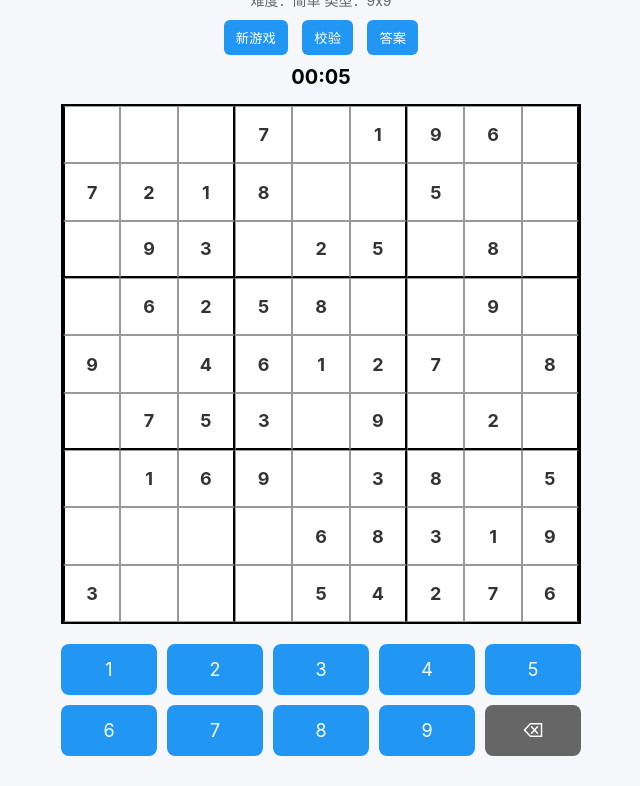
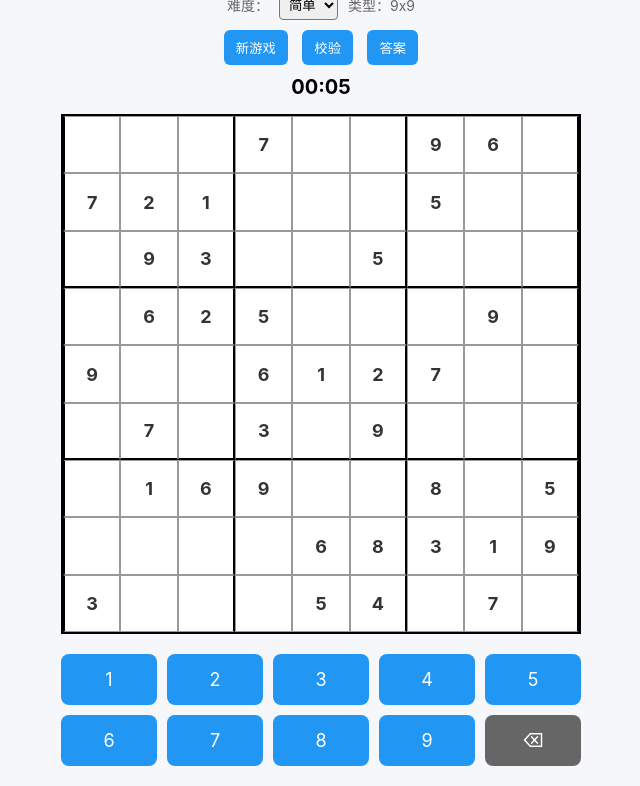
Before and after one commit to CNshenmf/sudoku, a plain HTML site: page index.html in a window 1280 px wide. Shown: the part 134-920 px from the top of the page, without its empty margins (319-959 px from the left). Drawn offline with Linux system fonts and the light colour scheme.

Commit message:
Add files via upload

```diff
--- a/index.html
+++ b/index.html
@@ -17,7 +17,15 @@
     <div id="gameMode" class="mode active">
         <div class="game-header">
             <h1>数独 Sudoku</h1>
-            <div class="info">难度：简单   类型：9x9</div>
+            <div class="info">
+                <label>难度：</label>
+                <select id="difficulty">
+                    <option value="easy">简单</option>
+                    <option value="medium">中等</option>
+                    <option value="hard">困难</option>
+                </select>
+                <span>类型：9x9</span>
+            </div>
             <div class="controls">
                 <button id="newGame">新游戏</button>
                 <button id="check">校验</button>
--- a/style.css
+++ b/style.css
@@ -58,6 +58,14 @@ body {
     font-size: 14px;
     color: #666;
     margin-bottom: 10px;
+    display: flex;
+    gap: 10px;
+    justify-content: center;
+    align-items: center;
+}
+.info select {
+    padding: 5px;
+    border-radius: 4px;
 }
 .controls button {
     padding: 8px 12px;
@@ -151,6 +159,11 @@ body {
 .print-cell {
     aspect-ratio: 1/1;
     border: 1px solid #999;
+    /* 新增：打印模式数字居中 */
+    display: flex;
+    align-items: center;
+    justify-content: center;
+    font-size: 12px;
 }
 .print-cell:nth-child(3n) {border-right: 2px solid black;}
 .print-cell:nth-child(9n+1) {border-left: 2px solid black;}
--- a/sudoku.js
+++ b/sudoku.js
@@ -1,6 +1,7 @@
 // 全局变量
 let board = document.getElementById('sudokuBoard');
 let timerEl = document.getElementById('timer');
+let difficultySelect = document.getElementById('difficulty');
 let selectedCell = null;
 let sudokuData = [];
 let answerData = [];
@@ -42,9 +43,16 @@ function toggleMode(mode) {
     stopTimer();
 }
 
-// 生成新数独游戏
+// 生成新数独游戏（根据难度）
 function newGame() {
-    [sudokuData, answerData] = generateSudoku();
+    const difficulty = difficultySelect.value;
+    let emptyCells = 45; // 默认简单模式挖空数
+    if (difficulty === 'medium') {
+        emptyCells = 55; // 中等模式挖空更多
+    } else if (difficulty === 'hard') {
+        emptyCells = 60; // 困难模式挖空最多
+    }
+    [sudokuData, answerData] = generateSudoku(emptyCells);
     renderBoard();
     resetTimer();
     startTimer();
@@ -174,16 +182,20 @@ function formatTime(s) {
     return `${m}:${sec}`;
 }
 
-// 生成数独（简单算法）
-function generateSudoku() {
+// 生成数独（根据难度挖空）
+function generateSudoku(emptyCells) {
     const ans = Array(9).fill().map(() => Array(9).fill(0));
     fillSudoku(ans);
     const puzzle = JSON.parse(JSON.stringify(ans));
-    // 挖空（简单难度）
-    for (let i=0; i<45; i++) {
+    // 根据传入的挖空数量来生成谜题
+    let count = 0;
+    while (count < emptyCells) {
         const r = Math.floor(Math.random()*9);
         const c = Math.floor(Math.random()*9);
-        puzzle[r][c] = 0;
+        if (puzzle[r][c] !== 0) {
+            puzzle[r][c] = 0;
+            count++;
+        }
     }
     return [puzzle, ans];
 }
@@ -229,7 +241,7 @@ function generatePrint() {
     area.className = `print-area ${count===1?'single':count===2?'double':'quad'}`;
     area.innerHTML = '';
     for (let i=0; i<count; i++) {
-        const [puzzle] = generateSudoku();
+        const [puzzle] = generateSudoku(50); // 打印模式使用中等难度的挖空数
         const printSudoku = document.createElement('div');
         printSudoku.className = 'print-sudoku';
         puzzle.forEach(row => {
```
